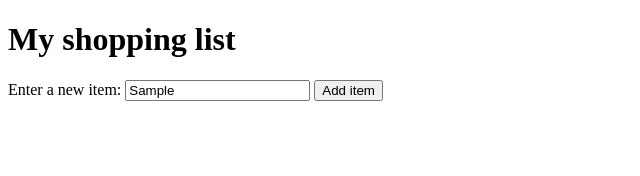
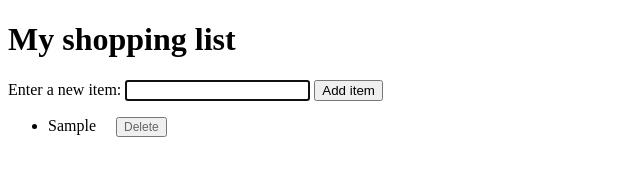
Before and after one commit to kofi-kusi/shopping-list, a plain HTML site: page shopping-list.html in a window 1280 px wide. Both pictures are taken after typing "Sample" into the empty fields and a click on the button "Add item". Shown: the whole page, without its empty margins (0-640 px from the left). Drawn offline with Linux system fonts and the light colour scheme.

Commit message:
Final commit

```diff
--- a/shopping-list.html
+++ b/shopping-list.html
@@ -31,6 +31,30 @@
     </ul>
 
     <script>
+        const ul = document.querySelector("ul");
+        const input = document.querySelector("input");
+        const btn = document.querySelector("button");
+
+        btn.addEventListener("click", () => {
+          const item = input.value;
+          input.value = "";
+
+          const list = document.createElement("li");
+          const span = document.createElement("span");
+          const dbtn = document.createElement("button");
+
+          list.appendChild(span);
+          span.textContent = item;
+          list.appendChild(dbtn);
+          dbtn.textContent = "Delete";
+          ul.appendChild(list);
+
+          dbtn.addEventListener("click", ()=>{
+            ul.removeChild(list);
+          });
+          input.focus();
+        });
+
 
     </script>
   </body>
```
